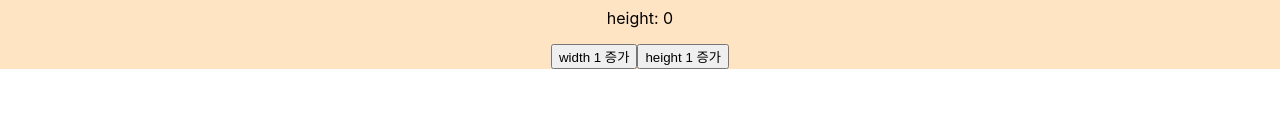
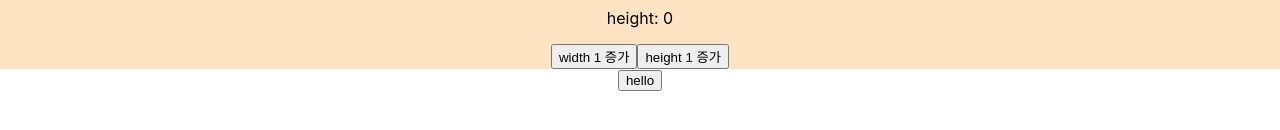
Before and after one commit to nwnp/react, a React (Create React App) app in the folder tcp-school/: page / in a window 1280 px wide. Shown: the part 274-404 px from the top of the page. Built offline with nearby package versions, Linux system fonts and the light colour scheme.

Commit message:
click event

```diff
--- a/tcp-school/src/App.js
+++ b/tcp-school/src/App.js
@@ -3,6 +3,7 @@ import { Greeting } from './components/Greeting';
 import { Wrapper } from './components/Wrapper';
 import { Counter } from './components/Counter';
 import { Area } from './components/Area';
+import { Button } from './components/Button';
 
 export const App = () => {
   return (
@@ -15,6 +16,7 @@ export const App = () => {
       </Wrapper>
       <Counter />
       <Area />
+      <Button name="hello"/>
     </div>
   );
 }
--- /dev/null
+++ b/tcp-school/src/components/Button.js
@@ -0,0 +1,13 @@
+import '../style.scss';
+
+export const Button = (props) => {
+  const handleClick = () => {
+    if(window.confirm('Yes?')) {
+      console.log('say yes')
+    }
+  }
+
+  return (
+    <button className="button" onClick={handleClick}>{props.name}</button>
+  )
+}
```
